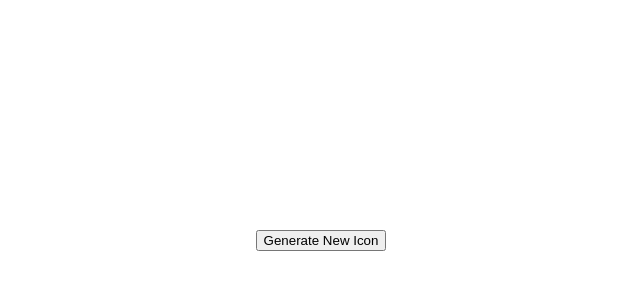
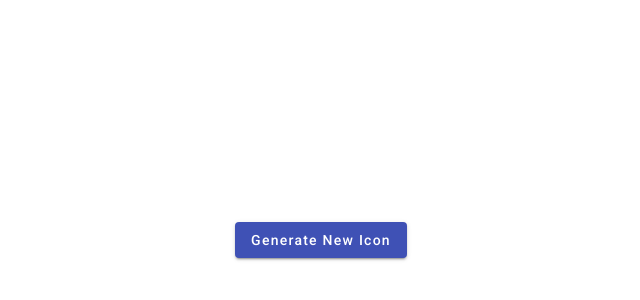
Before and after one commit to almalmalm/docusketch, an Angular app: page / in a window 1280 px wide. Shown: the part 160-460 px from the top of the page, without its empty margins (319-959 px from the left). Built offline with nearby package versions, Linux system fonts and the light colour scheme.

Commit message:
feat: add material button style

```diff
--- a/src/app/components/icon-generator/icon-generator.component.html
+++ b/src/app/components/icon-generator/icon-generator.component.html
@@ -1,2 +1,2 @@
-<button (click)="generateIcon()">Generate New Icon</button>
+<button mat-raised-button color="primary" (click)="generateIcon()">Generate New Icon</button>
 <fa-icon [icon]="randomIcon" size="6x" *ngIf="randomIcon"></fa-icon>
--- a/src/app/components/icon-generator/icon-generator.component.ts
+++ b/src/app/components/icon-generator/icon-generator.component.ts
@@ -1,6 +1,5 @@
 import { Component } from '@angular/core';
 import { fas } from '@fortawesome/free-solid-svg-icons';
-import { timeout } from 'rxjs';
 
 @Component({
   selector: 'app-icon-generator',
```
Also changed, not shown: src/app/app.module.ts (+7 -1 lines).
